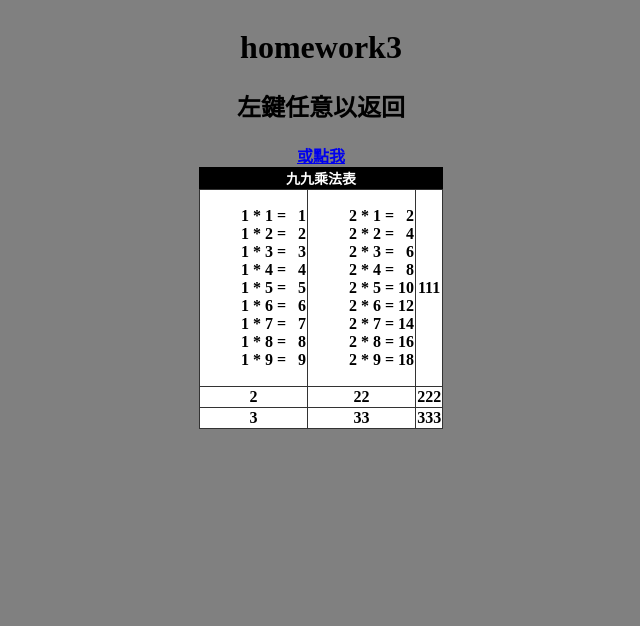
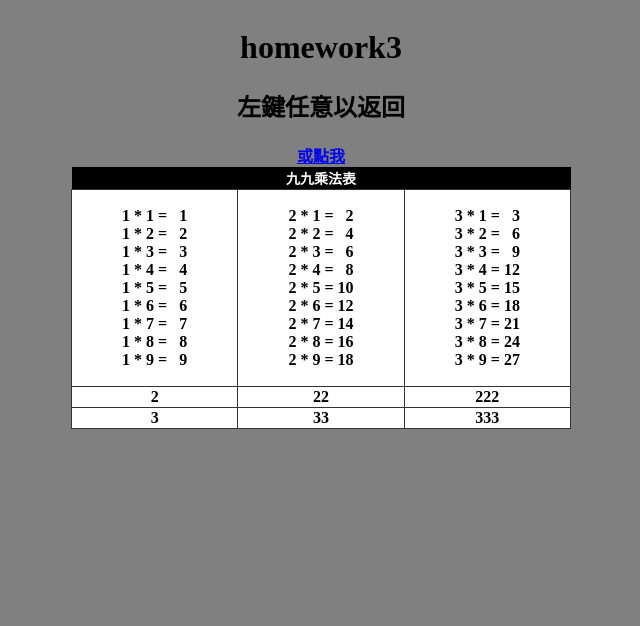
Before and after one commit to Oporu/NUTC, a PHP site: page /homework3/index.html in a window 1280 px wide. Shown: the top 626 px of the page, without its empty margins (319-959 px from the left). Run offline with PHP 8.4, Linux system fonts and the light colour scheme.

Commit message:
modified:   homework3/index.html 	modified:   homework3/style.css

```diff
--- a/homework3/index.html
+++ b/homework3/index.html
@@ -13,7 +13,7 @@
 		<h1>homework3</h1>
 		<h2>左鍵任意以返回</h2>
 		<a href="../">或點我</a>
-		<table>
+		<table width="500px">
 			<tr>
 				<th colspan="3">九九乘法表</th>
 			</tr>
@@ -44,7 +44,19 @@
 						<li>2 * 9 = 18</li>
 					</ul>
 				</td>
-				<td>111</td>
+				<td>
+					<ul type="none">
+						<li>3 * 1 = &nbsp;&nbsp;3</li>
+						<li>3 * 2 = &nbsp;&nbsp;6</li>
+						<li>3 * 3 = &nbsp;&nbsp;9</li>
+						<li>3 * 4 = 12</li>
+						<li>3 * 5 = 15</li>
+						<li>3 * 6 = 18</li>
+						<li>3 * 7 = 21</li>
+						<li>3 * 8 = 24</li>
+						<li>3 * 9 = 27</li>
+					</ul>
+				</td>
 			</tr>
 			<tr>
 				<td>2</td>
--- a/homework3/style.css
+++ b/homework3/style.css
@@ -20,3 +20,8 @@ table tfoot{
     background-color: #333;
     color: #fff;
 }
+ul {
+	display: table;
+	margin-right: auto;
+	margin-left: auto;
+  }
```
